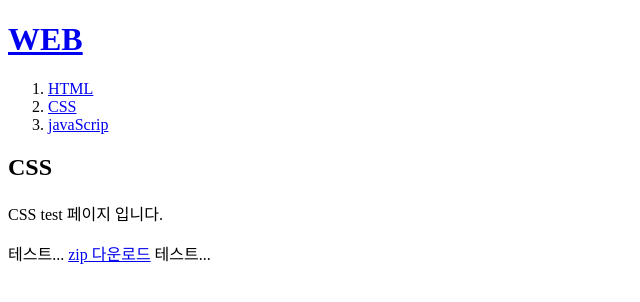
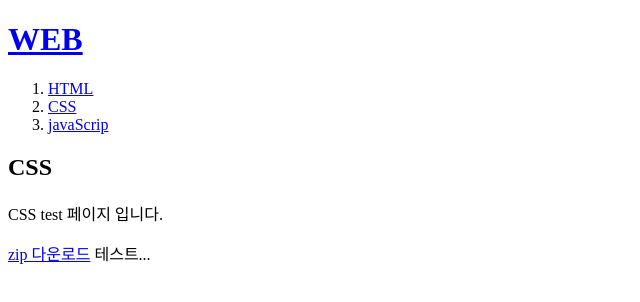
Before and after one commit to ryujewon/web1, a plain HTML site: page 2.html in a window 1280 px wide. Shown: the whole page, without its empty margins (0-640 px from the left). Drawn offline with Linux system fonts and the light colour scheme.

Commit message:
Add files via upload

```diff
--- a/2.html
+++ b/2.html
@@ -13,7 +13,6 @@
     </ol>
     <h2>CSS</h2>
     <p>CSS test 페이지 입니다.</p>
-    테스트...
     <a class="btn" href="index.zip" download>zip 다운로드</a>
     테스트...
   </body>
```
